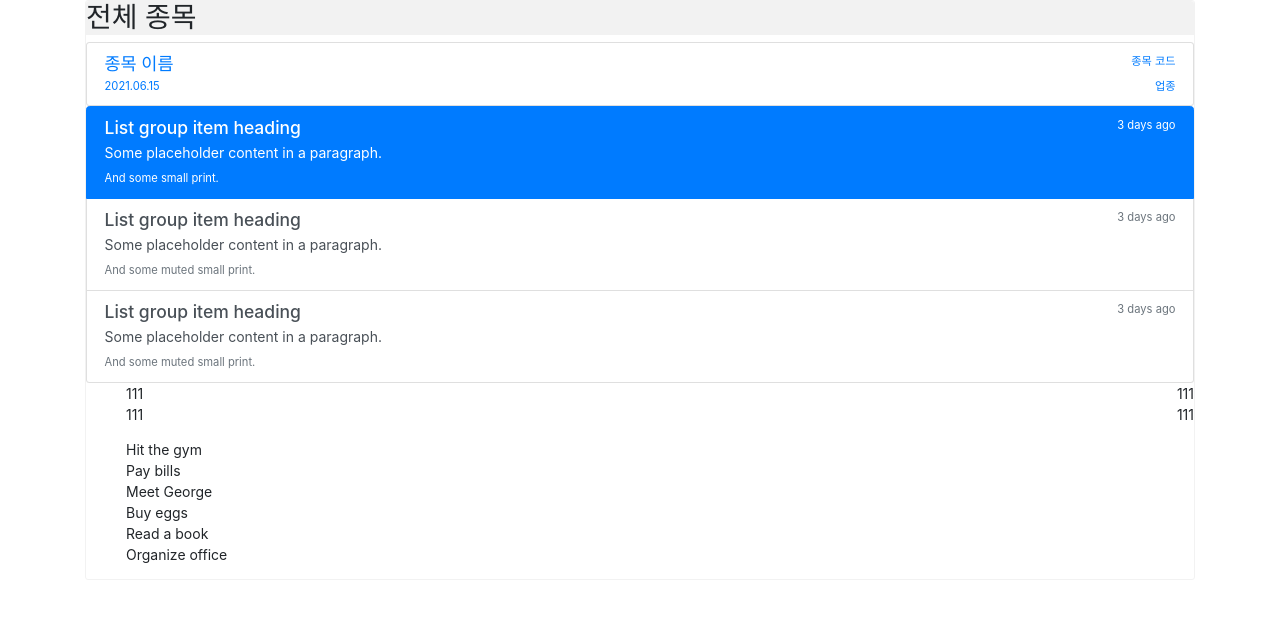
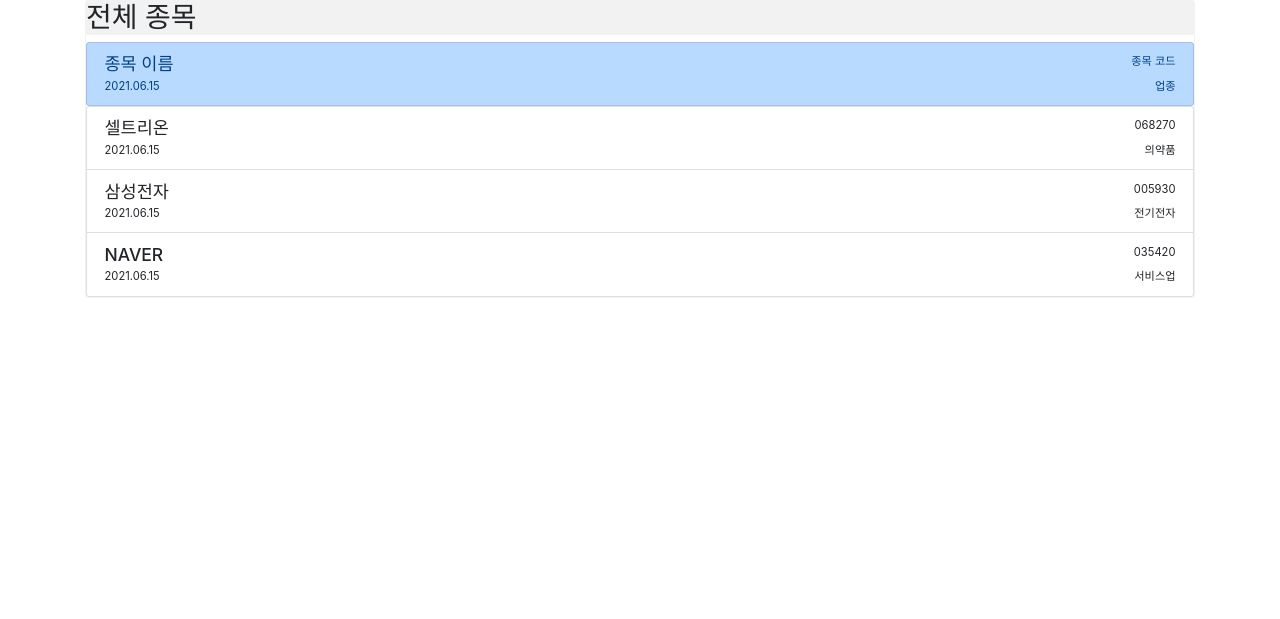
Before and after one commit to Park-Joyeong/SIEVE, a Django app: page /interest/edit in a window 1280 px wide. Shown: the top 619 px of the page. Run offline with Django 3.2, Linux system fonts and the light colour scheme; some libraries are stand-ins or nearby versions.

Commit message:
Making HTML

```diff
--- a/sieve/sieve/templates/autostock/interest_edit.html
+++ b/sieve/sieve/templates/autostock/interest_edit.html
@@ -29,11 +29,8 @@
             border-radius: 3px;">
                 <h2 style="background: rgba(238, 238, 238, 0.75);
                 border-radius: 3px 3px 0px 0px;">전체 종목</h2>
-
-
-
                 <div class="list-group">
-                    <a href="#" class="list-group-item">
+                    <div class="list-group-item list-group-item-primary">
                         <div class="d-flex w-100 justify-content-between">
                             <h5 class="mb-1">종목 이름</h5>
                             <small>종목 코드</small>
@@ -42,64 +39,42 @@
                             <small>2021.06.15</small>
                             <small>업종</small>
                         </div>
-                    </a>
+                    </div>
+                </div>
+                <div class="list-group">
+                    <div class="list-group-item">
+                        <div class="d-flex w-100 justify-content-between">
+                            <h5 class="mb-1">셀트리온</h5>
+                            <small>068270</small>
+                        </div>
+                        <div class="d-flex w-100 justify-content-between">
+                            <small>2021.06.15</small>
+                            <small>의약품</small>
+                        </div>
+                    </div>
+                    <div class="list-group-item">
+                        <div class="d-flex w-100 justify-content-between">
+                            <h5 class="mb-1">삼성전자</h5>
+                            <small>005930</small>
+                        </div>
+                        <div class="d-flex w-100 justify-content-between">
+                            <small>2021.06.15</small>
+                            <small>전기전자</small>
+                        </div>
+                    </div>
+                    <div class="list-group-item">
+                        <div class="d-flex w-100 justify-content-between">
+                            <h5 class="mb-1">NAVER</h5>
+                            <small>035420</small>
+                        </div>
+                        <div class="d-flex w-100 justify-content-between">
+                            <small>2021.06.15</small>
+                            <small>서비스업</small>
+                        </div>
+                    </div>
                 </div>
 
 
-
-
-
-                <div class="list-group">
-                    <a href="#" class="list-group-item list-group-item-action active">
-                        <div class="d-flex w-100 justify-content-between">
-                            <h5 class="mb-1">List group item heading</h5>
-                            <small>3 days ago</small>
-                        </div>
-                        <p class="mb-1">Some placeholder content in a paragraph.</p>
-                        <small>And some small print.</small>
-                    </a>
-                    <a href="#" class="list-group-item list-group-item-action">
-                        <div class="d-flex w-100 justify-content-between">
-                            <h5 class="mb-1">List group item heading</h5>
-                            <small class="text-muted">3 days ago</small>
-                        </div>
-                        <p class="mb-1">Some placeholder content in a paragraph.</p>
-                        <small class="text-muted">And some muted small print.</small>
-                    </a>
-                    <a href="#" class="list-group-item list-group-item-action">
-                        <div class="d-flex w-100 justify-content-between">
-                            <h5 class="mb-1">List group item heading</h5>
-                            <small class="text-muted">3 days ago</small>
-                        </div>
-                        <p class="mb-1">Some placeholder content in a paragraph.</p>
-                        <small class="text-muted">And some muted small print.</small>
-                    </a>
-                </div>
-
-
-
-
-
-                <ul id="" style="list-style-type: none;">
-                    <li>
-                        <div>
-                            <span class="upper-left-span">111</span>
-                            <span class="upper-right-span">111</span>
-                        </div>
-                        <div>
-                            <span class="lower-left-span">111</span>
-                            <span class="lower-right-span">111</span>
-                        </div>
-                    </li>
-                </ul>
-                <ul id="" style="list-style-type: none;">
-                    <li>Hit the gym</li>
-                    <li class="checked">Pay bills</li>
-                    <li>Meet George</li>
-                    <li>Buy eggs</li>
-                    <li>Read a book</li>
-                    <li>Organize office</li>
-                </ul>
             </div>
         </div> <!-- End of .wrapper-->
     </div> <!-- End of .container-->
```
